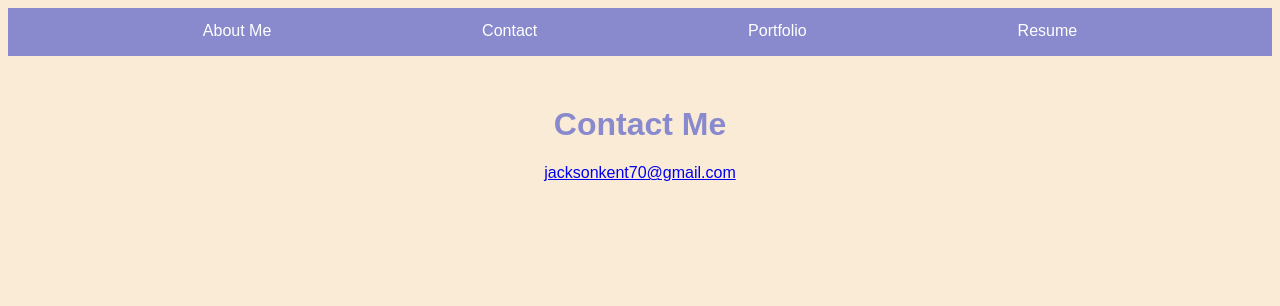
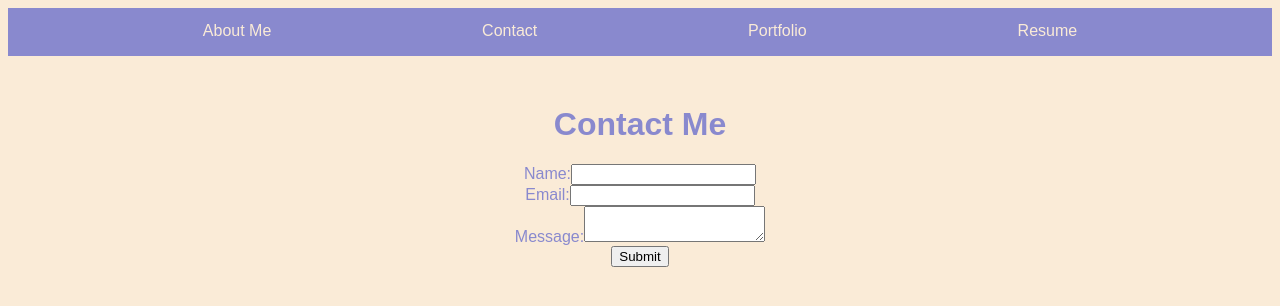
Before and after one commit to jacko2611/reactive-portfolio, a React (Create React App) app in the folder portfolio/: page /contact in a window 1280 px wide. Shown: the top 306 px of the page. Built offline with nearby package versions, Linux system fonts and the light colour scheme; a web font is replaced by a local one.

Commit message:
have added a contact form in contact.js + some additional styling

```diff
--- a/portfolio/src/components/Contact.js
+++ b/portfolio/src/components/Contact.js
@@ -1,10 +1,68 @@
-import React from 'react';
+import React, { useState } from 'react';
 
 function Contact() {
+  const [formData, setFormData] = useState({
+    name: '',
+    email: '',
+    message: '',
+  });
+
+  const [formErrors, setFormErrors] = useState({
+    name: '',
+    email: '',
+    message: '',
+  });
+
+  const handleChange = (e) => {
+    setFormData({ ...formData, [e.target.name]: e.target.value });
+    setFormErrors({ ...formErrors, [e.target.name]: '' });
+  };
+
+  const handleSubmit = (e) => {
+    e.preventDefault();
+    // check for empty fields
+    let errors = {};
+    if (!formData.name.trim()) {
+      errors.name = 'Name is required';
+    }
+    if (!formData.email.trim()) {
+      errors.email = 'Email is required';
+    }
+    if (!formData.message.trim()) {
+      errors.message = 'Message is required';
+    }
+    if (Object.keys(errors).length > 0) {
+      setFormErrors(errors);
+      return;
+    }
+    // handle form submission logic here
+    console.log(formData);
+  };
+
   return (
     <div>
       <h1>Contact Me</h1>
-      <a href="mailto:jacksonkent70@gmail.com">jacksonkent70@gmail.com</a>
+      <form onSubmit={handleSubmit}>
+        <label>
+          Name:
+          <input type="text" name="name" value={formData.name} onChange={handleChange} />
+          {formErrors.name && <div className="error">{formErrors.name}</div>}
+        </label>
+        <br />
+        <label>
+          Email:
+          <input type="email" name="email" value={formData.email} onChange={handleChange} />
+          {formErrors.email && <div className="error">{formErrors.email}</div>}
+        </label>
+        <br />
+        <label>
+          Message:
+          <textarea name="message" value={formData.message} onChange={handleChange} />
+          {formErrors.message && <div className="error">{formErrors.message}</div>}
+        </label>
+        <br />
+        <button type="submit">Submit</button>
+      </form>
     </div>
   );
 }
--- a/portfolio/src/components/Portfolio.css
+++ b/portfolio/src/components/Portfolio.css
@@ -28,18 +28,16 @@
     height: 50px;
     padding: 10px;
     background-color: rgba(0, 0, 0, 0.5);
+    display: flex;
+    justify-content: center;
   }
 
   .portfolio-description a {
     color: antiquewhite;
     text-decoration: none;
-    text-align: center;
   }
-
 
   .href {
     color: antiquewhite;
     text-decoration: none;
-
-
   }
--- a/portfolio/src/index.css
+++ b/portfolio/src/index.css
@@ -35,7 +35,7 @@ nav li {
 
 nav li a {
   display: block;
-  color: white;
+  color: antiquewhite;
   text-align: center;
   padding: 14px 16px;
   text-decoration: none;
@@ -43,7 +43,7 @@ nav li a {
 }
 
 nav li a:hover {
-  background-color: antiquewhite;
+  /* background-color: antiquewhite; */
 }
 
 nav li ::after {
```
